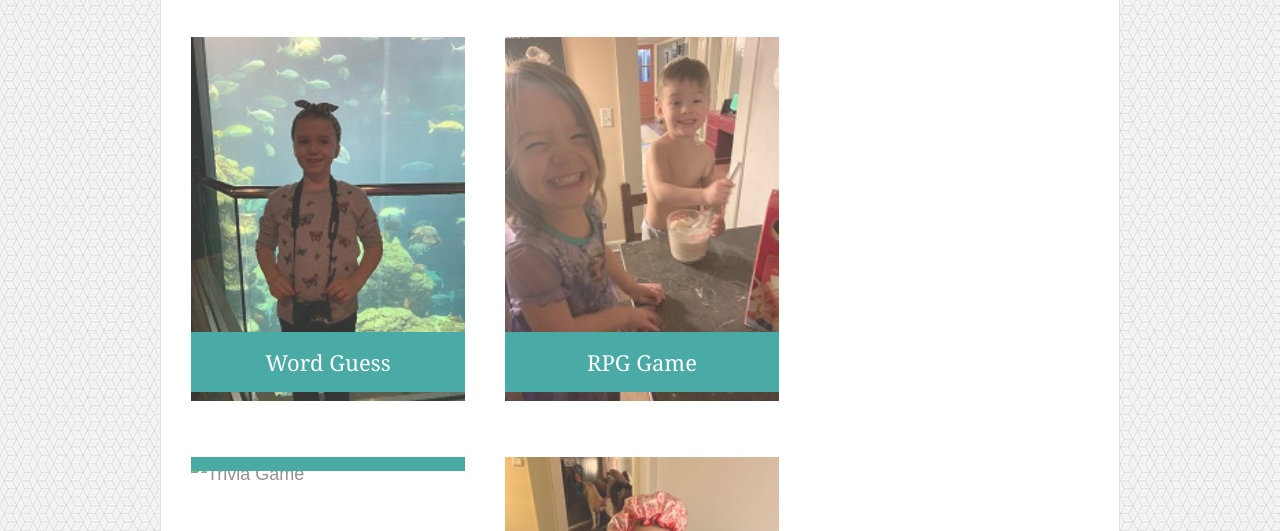
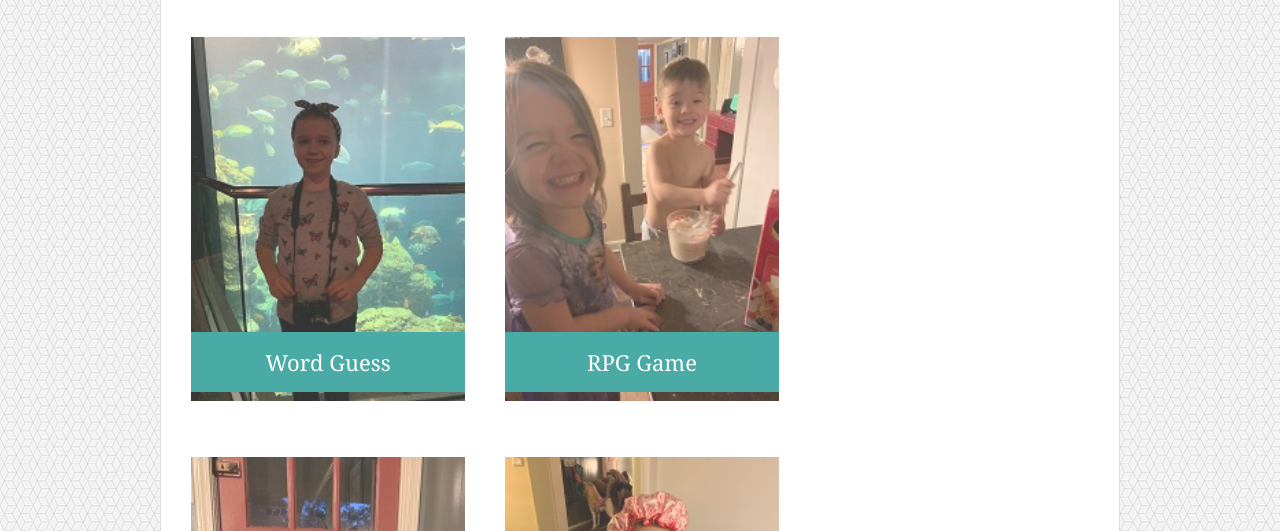
Before and after one commit to Jaimetyler/responsive-portfolio, a plain HTML site: page portfolio.html in a window 1280 px wide. Shown: the part 269-800 px from the top of the page. Drawn offline with Linux system fonts and the light colour scheme.

Commit message:
final edit - for real this time

```diff
--- a/portfolio.html
+++ b/portfolio.html
@@ -38,7 +38,7 @@
         <h3>RPG Game</h3>
       </div>
       <div class="work">
-        <img src="pic3.JPG" alt="Trivia Game">
+        <img src="pic3.JPEG" alt="Trivia Game">
 
         <h3>Trivia Game</h3>
       </div>
```
